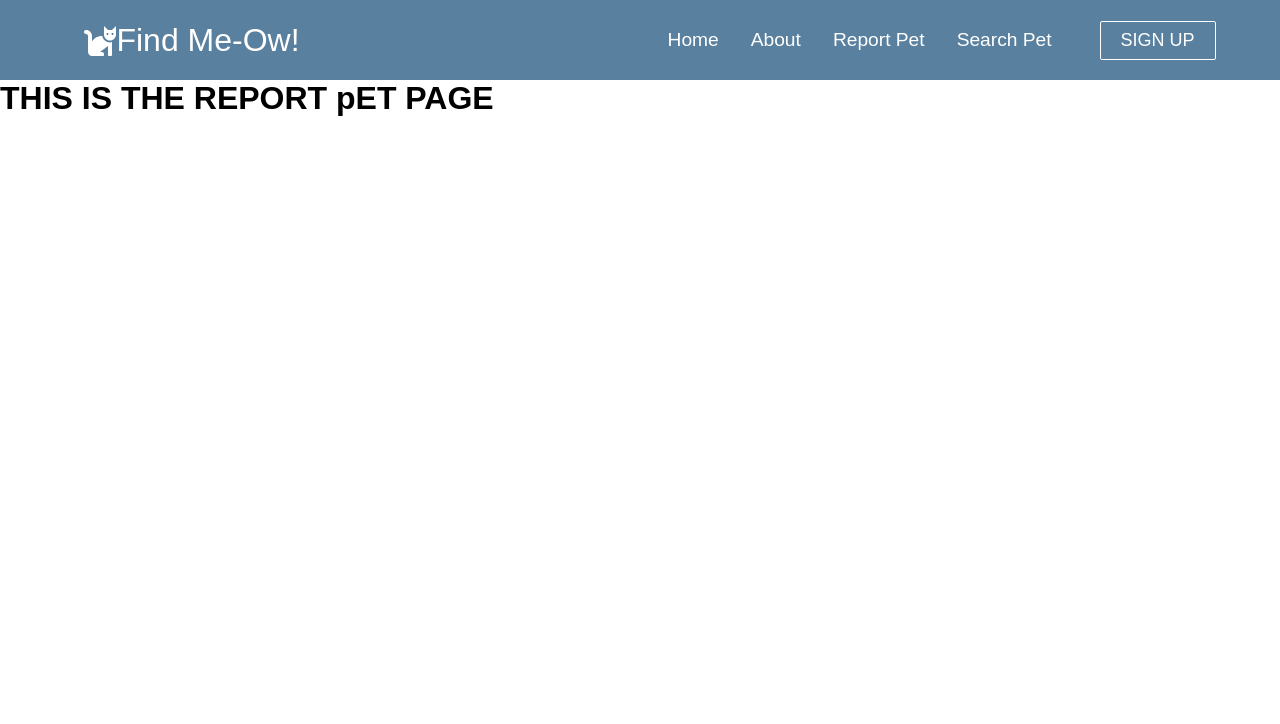
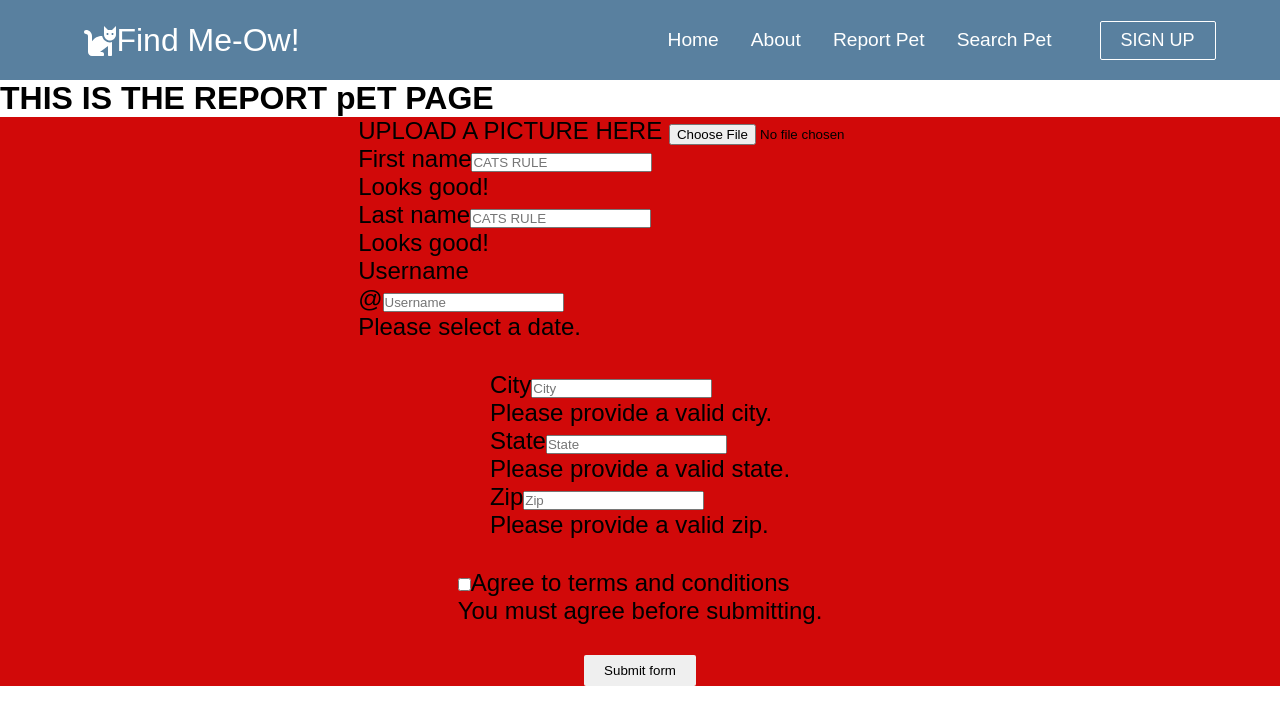
Before and after one commit to WalidDouri/FinalProject_Find_Meow, a React (Create React App) app in the folder frontend/: page /report-pet in a window 1280 px wide. Shown: the top 724 px of the page. Built offline with nearby package versions, Linux system fonts and the light colour scheme.

Commit message:
Addtional front end work

```diff
--- a/frontend/src/App.jsx
+++ b/frontend/src/App.jsx
@@ -3,12 +3,14 @@ import './App.css';
 // import useApplicationData from './hooks/useApplicationData';
 // import users from './components/users';
 import Navbar from './components/Navbar';
+// import Form from './components/Form';
 
 
 import About from './Pages/About';
 import Home from './Pages/Home';
 import ReportPet from './Pages/ReportPet';
 import SearchPet from './Pages/SearchPet';
+import SignUp from './Pages/SignUp';
 
 import { BrowserRouter, Routes, Route } from 'react-router-dom';
 
@@ -18,13 +20,14 @@ export default function App() {
 
       <BrowserRouter>
         <Navbar />
-
+        {/* <Form /> */}
             <Routes>
               <Route path="/" element={<Home />}/>
               <Route path="/about" element={<About />}/>
               <Route path="/report-pet" element={<ReportPet />}/>
               <Route path="/search-pet" element={<SearchPet />}/>
-              {/* <Route path="Login" exact /> */}
+              <Route path="/sign-up" element={<SignUp/>} />
+              {/* <Route path="*" element={<NotFound />} /> */}
             </Routes>
       </BrowserRouter>
     );
--- a/frontend/src/Pages/ReportPet.jsx
+++ b/frontend/src/Pages/ReportPet.jsx
@@ -1,11 +1,12 @@
 import React from 'react'
+import SubmitForm from '../components/SubmitForm'
 
 
 export default function ReportPet() {
   return (
     <div>
-      {/* <Navbar /> */}
       <h1>THIS IS THE REPORT pET PAGE</h1>
+      <SubmitForm />
     </div>
   )
 }
--- /dev/null
+++ b/frontend/src/Pages/SignUp.jsx
@@ -0,0 +1,69 @@
+import React from 'react'
+import './SignUp.scss'
+
+export default function Register() {
+  return (
+<section className="vh-100 bg-image" >
+  {/* <div className="mask d-flex align-items-center h-100 gradient-custom-3"> */}
+    <div className="container h-100">
+      <div className="row d-flex justify-content-center align-items-center h-100">
+        <div className="col-12 col-md-9 col-lg-7 col-xl-6">
+          <div className="card" >
+            <div className="card-body p-5">
+              <h2 className="text-uppercase text-center mb-5">Create an account</h2>
+
+              <form>
+
+                <div className="form-outline mb-4">
+                  <input type="text" id="form3Example1cg" className="form-control form-control-lg" />
+                  <label className="form-label" htmlFor="form3Example1cg">Your Name</label>
+                </div>
+
+                <div className="form-outline mb-4">
+                  <input type="email" id="form3Example3cg" className="form-control form-control-lg" />
+                  <label className="form-label" htmlFor="form3Example3cg">Your Email</label>
+                </div>
+
+                <div className="form-outline mb-4">
+                  <input type="password" id="form3Example4cg" className="form-control form-control-lg" />
+                  <label className="form-label" htmlFor="form3Example4cg">Password</label>
+                </div>
+
+                <div className="form-outline mb-4">
+                  <input type="password" id="form3Example4cdg" className="form-control form-control-lg" />
+                  <label className="form-label" htmlFor="form3Example4cdg">Repeat your password</label>
+                </div>
+
+                <div className="form-check d-flex justify-content-center mb-5">
+                  <input
+                    className="form-check-input me-2"
+                    type="checkbox"
+                    value=""
+                    id="form2Example3cg"
+                  />
+                  <label className="form-check-label" htmlFor="form2Example3g">
+                    I agree all statements in <a href="#!" className="text-body"><u>Terms of service</u></a>
+                  </label>
+                </div>
+
+                <div className="d-flex justify-content-center">
+                  <button type="button" className="btn btn-success btn-block btn-lg gradient-custom-4 text-body">Register</button>
+                </div>
+
+                <p className="text-center text-muted mt-5 mb-0">Have already an account? <a href="#!" className="fw-bold text-body"><u>Login here</u></a></p>
+
+              </form>
+
+            </div>
+          </div>
+        </div>
+      </div>
+    </div>
+  {/* </div> */}
+</section>
+  )
+}
+
+
+//         {/* <carsouel /> put flex position on the carousel */}
+//         {/* https://react-bootstrap.github.io/forms/validation/ */}
--- /dev/null
+++ b/frontend/src/Pages/SignUp.scss
@@ -0,0 +1,36 @@
+.gradient-custom-3 {
+  /* fallback for old browsers */
+  background: #84fab0;
+
+  /* Chrome 10-25, Safari 5.1-6 */
+  background: -webkit-linear-gradient(
+    to right,
+    rgba(132, 250, 176, 0.5),
+    rgba(143, 211, 244, 0.5)
+  );
+
+  /* W3C, IE 10+/ Edge, Firefox 16+, Chrome 26+, Opera 12+, Safari 7+ */
+  background: linear-gradient(
+    to right,
+    rgba(132, 250, 176, 0.5),
+    rgba(143, 211, 244, 0.5)
+  );
+}
+.gradient-custom-4 {
+  /* fallback for old browsers */
+  background: #84fab0;
+
+  /* Chrome 10-25, Safari 5.1-6 */
+  background: -webkit-linear-gradient(
+    to right,
+    rgba(132, 250, 176, 1),
+    rgba(143, 211, 244, 1)
+  );
+
+  /* W3C, IE 10+/ Edge, Firefox 16+, Chrome 26+, Opera 12+, Safari 7+ */
+  background: linear-gradient(
+    to right,
+    rgba(132, 250, 176, 1),
+    rgba(143, 211, 244, 1)
+  );
+}
--- a/frontend/src/components/Navbar.jsx
+++ b/frontend/src/components/Navbar.jsx
@@ -60,7 +60,7 @@ export default function Navbar() {
               </Link>
             </li>
             <li className='nav-item'>
-              <Link to='/sign-up' className='nav-links-mobile' onClick={closeMobileMenu}>
+              <Link to='/register' className='nav-links-mobile' onClick={closeMobileMenu}>
                 Sign-up
               </Link>
             </li>
--- /dev/null
+++ b/frontend/src/components/SubmitForm.jsx
@@ -0,0 +1,124 @@
+import React, { useState} from 'react';
+
+import './SubmitForm.scss'
+
+// import { Button } from './Button';
+import Row from 'react-bootstrap/Row'
+import InputGroup from 'react-bootstrap/InputGroup'
+import Col from 'react-bootstrap/Col'
+import Button from 'react-bootstrap/Button'
+import Form from 'react-bootstrap/Form'
+// import Feedback from 'react-bootstrap/Feedback'
+
+
+
+export default function Test() {
+
+  const [validated, setValidated] = useState(false);
+
+  const handleSubmit = (event) => {
+    const form = event.currentTarget;
+    if (form.checkValidity() === false) {
+      event.preventDefault();
+      event.stopPropagation();
+    }
+
+    setValidated(true);
+  };
+
+  return (
+
+    <Form noValidate validated={validated} onSubmit={handleSubmit}>
+
+      <section className="submit-form">
+
+      <Row className="mb-3">
+
+        <Form.Group controlId="formFile" className="mb-3">
+          <Form.Label> UPLOAD A PICTURE HERE </Form.Label>
+          <Form.Control type="file" />
+        </Form.Group>
+
+        <Form.Group as={Col} md="4" controlId="validationCustom01">
+          <Form.Label>First name</Form.Label>
+          <Form.Control
+            required
+            type="text"
+            placeholder="CATS RULE"
+          />
+          <Form.Control.Feedback>Looks good!</Form.Control.Feedback>
+        </Form.Group>
+
+        <Form.Group as={Col} md="4" controlId="validationCustom02">
+          <Form.Label>Last name</Form.Label>
+          <Form.Control
+            required
+            type="text"
+            placeholder="CATS RULE"
+          />
+          <Form.Control.Feedback>Looks good!</Form.Control.Feedback>
+        </Form.Group>
+
+        <Form.Group as={Col} md="4" controlId="validationCustomUsername">
+          <Form.Label>Username</Form.Label>
+          <InputGroup hasValidation>
+            <InputGroup.Text id="inputGroupPrepend">@</InputGroup.Text>
+            <Form.Control
+              type="text"
+              placeholder="Username"
+              aria-describedby="inputGroupPrepend"
+              required
+            />
+            <Form.Control.Feedback type="invalid">
+              Please select a date.
+            </Form.Control.Feedback>
+          </InputGroup>
+        </Form.Group>
+
+      </Row>
+
+      <Row className="mb-3">
+
+        <Form.Group as={Col} md="6" controlId="validationCustom03">
+          <Form.Label>City</Form.Label>
+          <Form.Control type="text" placeholder="City" required />
+          <Form.Control.Feedback type="invalid">
+            Please provide a valid city.
+          </Form.Control.Feedback>
+        </Form.Group>
+
+        <Form.Group as={Col} md="3" controlId="validationCustom04">
+          <Form.Label>State</Form.Label>
+          <Form.Control type="text" placeholder="State" required />
+          <Form.Control.Feedback type="invalid">
+            Please provide a valid state.
+          </Form.Control.Feedback>
+        </Form.Group>
+
+        <Form.Group as={Col} md="3" controlId="validationCustom05">
+          <Form.Label>Zip</Form.Label>
+          <Form.Control type="text" placeholder="Zip" required />
+          <Form.Control.Feedback type="invalid">
+            Please provide a valid zip.
+          </Form.Control.Feedback>
+        </Form.Group>
+
+      </Row>
+
+      <Form.Group className="mb-3">
+        <Form.Check
+          required
+          label="Agree to terms and conditions"
+          feedback="You must agree before submitting."
+          feedbackType="invalid"
+        />
+      </Form.Group>
+
+      <Button type="submit">Submit form</Button>
+      </section>
+    </Form>
+
+  );
+}
+
+// render(<Form />);
--- /dev/null
+++ b/frontend/src/components/SubmitForm.scss
@@ -0,0 +1,9 @@
+.submit-form {
+  display: flex;
+  justify-content: center;
+  flex-direction: column;
+  align-items: center;
+  background: #d10909;
+  font-size: 1.5rem;
+  row-gap: 30px;
+}
```
Also changed, not shown: frontend/src/Pages/Register.jsx (deleted, +0 -13 lines), frontend/src/components/Form.jsx (deleted, +0 -11 lines), frontend/src/components/Button.jsx (line endings or trailing spaces).
